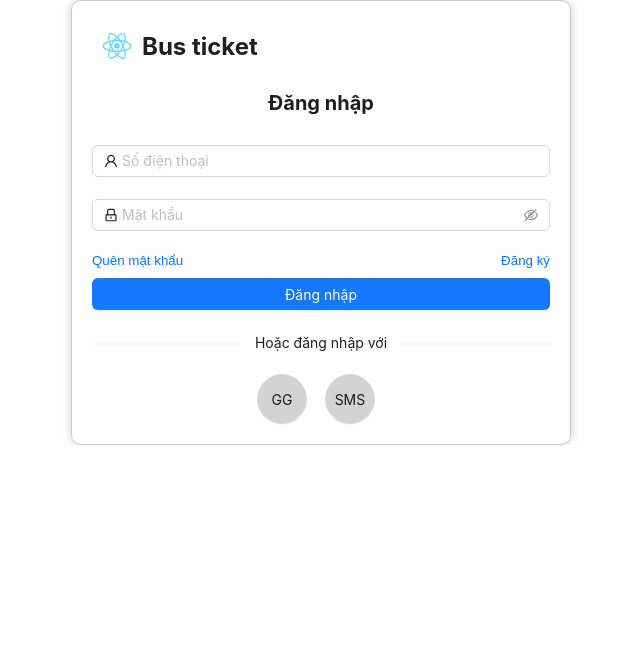
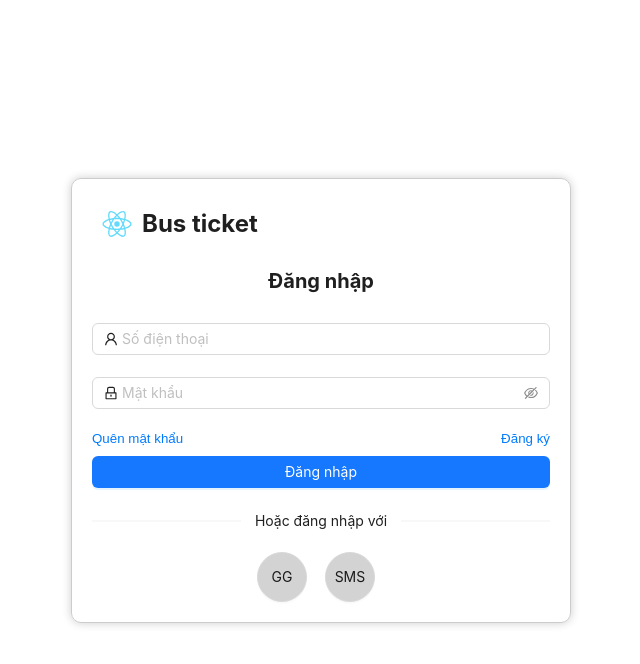
Before and after one commit to superdark1999/bus-ticket-client, a React (Create React App) app: page /login in a window 1280 px wide. Shown: the top 664 px of the page, without its empty margins (319-959 px from the left). Built offline with nearby package versions, Linux system fonts and the light colour scheme.

Commit message:
resolve conflic

```diff
--- a/src/layout/BookingLayout.tsx
+++ b/src/layout/BookingLayout.tsx
@@ -19,11 +19,11 @@ export default function BookingLayout() {
 
 const FullScreenStyled = styled.div`
   width: 100vw;
-  height: auto;
+  height: 100vh;
   overflow: hidden;
 `;
 
 const LayoutStyled = styled(Layout)`
   width: 100vw;
-  height: auto;
+  height: 100vh;
 `;
```
